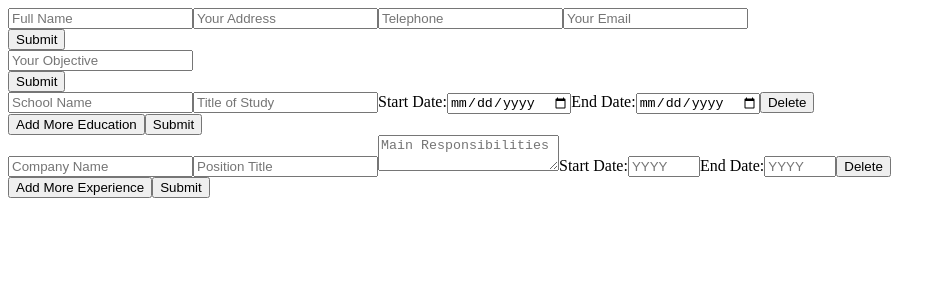
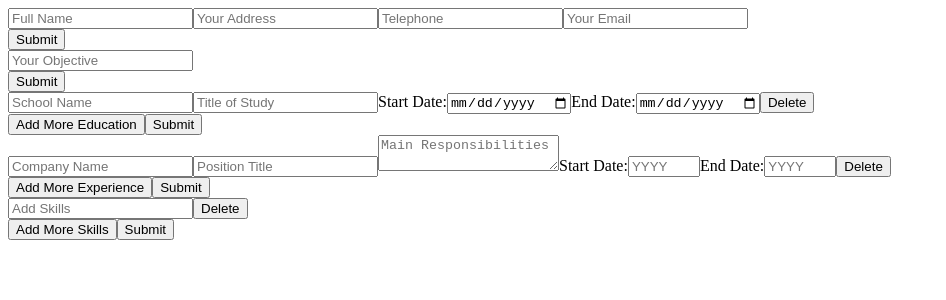
Before and after one commit to Ozioma45/React_CV_BUILDERS, a React (Vite) app: page / in a window 1280 px wide. Shown: the top 300 px of the page, without its empty margins (0-946 px from the left). Built offline with nearby package versions, Linux system fonts and the light colour scheme.

Commit message:
added the skills section

```diff
--- a/src/App.jsx
+++ b/src/App.jsx
@@ -2,6 +2,7 @@ import EducationExperience from "./components/EducationalExperience";
 import GeneralInfo from "./components/GeneralInfo";
 import Objectives from "./components/Objectives";
 import PracticalExperience from "./components/PracticalExperience";
+import MainSkills from "./components/Skills";
 
 const App = () => {
   return (
@@ -10,6 +11,7 @@ const App = () => {
       <Objectives />
       <EducationExperience />
       <PracticalExperience />
+      <MainSkills />
     </div>
   );
 };
--- /dev/null
+++ b/src/components/Skills.jsx
@@ -0,0 +1,66 @@
+import { useState } from "react";
+
+function MainSkills() {
+  const [skills, setSkills] = useState([{ id: 1, skills: "" }]);
+  const [isEditing, setIsEditing] = useState(true);
+
+  const handleInputChange = (id, field, value) => {
+    setSkills(
+      skills.map((skill) =>
+        skill.id === id ? { ...skill, [field]: value } : skill
+      )
+    );
+  };
+
+  const addSkills = () => {
+    setSkills([...skills, { id: Date.now(), skills: "" }]);
+  };
+
+  const deleteSkills = (id) => {
+    setSkills(skills.filter((skill) => skill.id !== id));
+  };
+
+  const handleSubmit = () => {
+    setIsEditing(false);
+  };
+
+  const handleEdit = () => {
+    setIsEditing(true);
+  };
+
+  return (
+    <div className="skills">
+      {isEditing ? (
+        <>
+          {skills.map((skill, index) => (
+            <div key={skill.id} className="skill-entry">
+              <input
+                type="text"
+                placeholder="Add Skills"
+                value={skill.skills}
+                onChange={(e) =>
+                  handleInputChange(skill.id, "skills", e.target.value)
+                }
+              />
+              <button onClick={() => deleteSkills(skill.id)}>Delete</button>
+            </div>
+          ))}
+          <button onClick={addSkills}>Add More Skills</button>
+          <button onClick={handleSubmit}>Submit</button>
+        </>
+      ) : (
+        <>
+          <h3>Skills</h3>
+          {skills.map((skill, index) => (
+            <ul key={skill.id} className="skill-entry">
+              <li>{skill.skills}</li>
+            </ul>
+          ))}
+          <button onClick={handleEdit}>Edit</button>
+        </>
+      )}
+    </div>
+  );
+}
+
+export default MainSkills;
```
